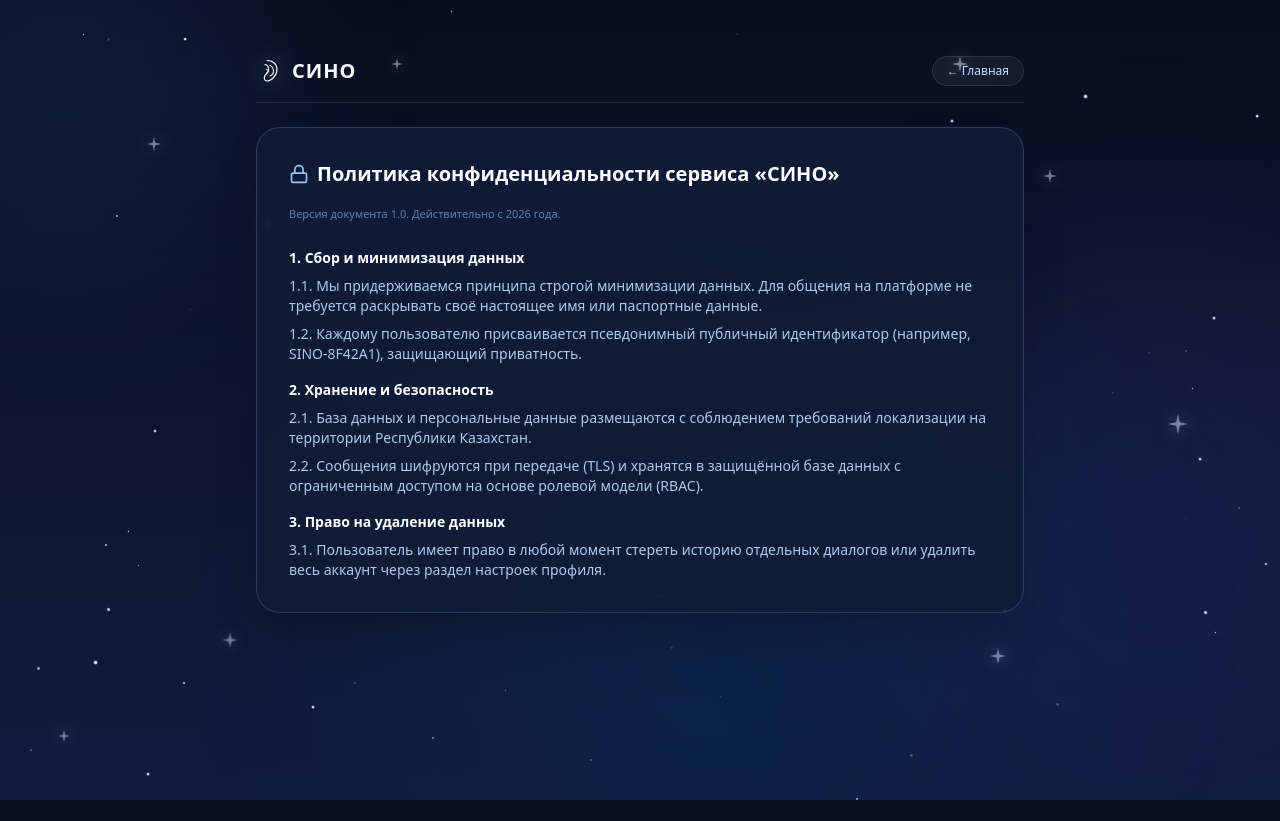
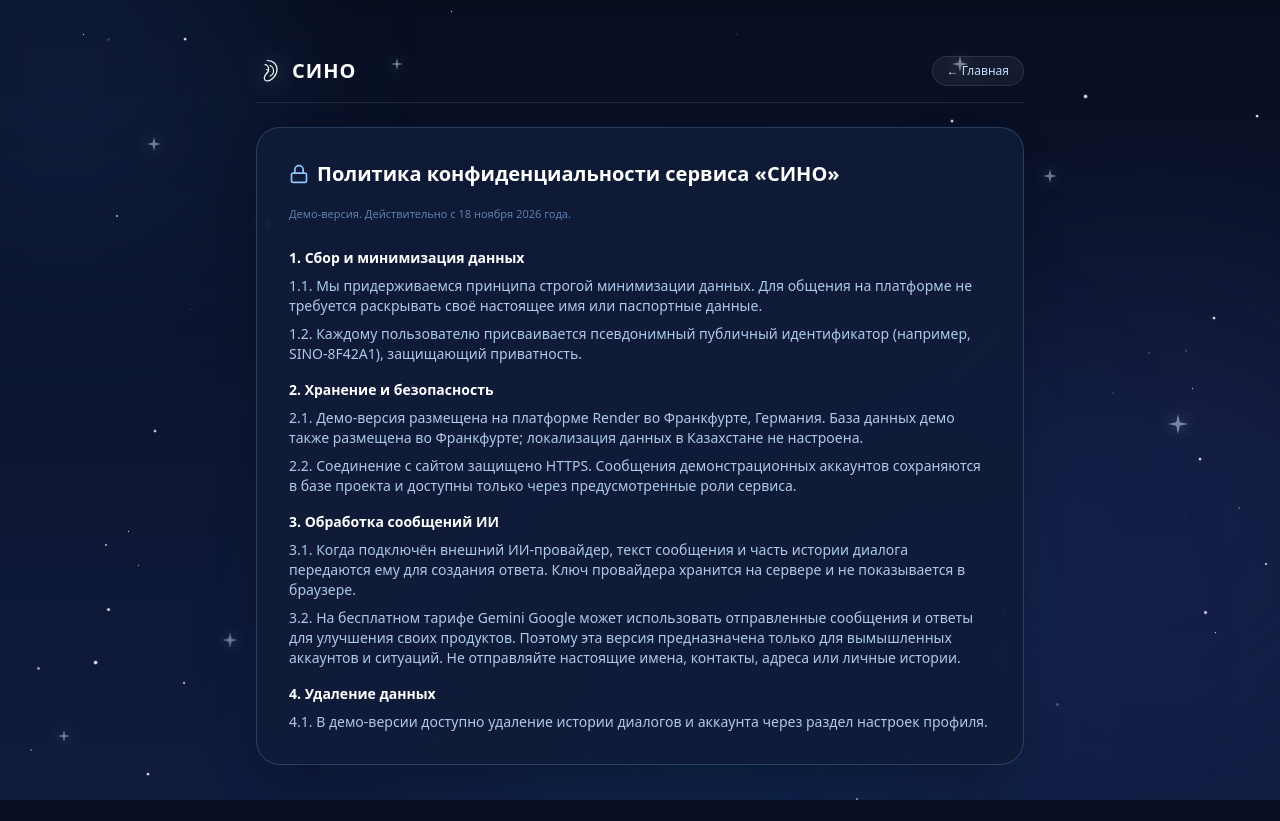
Before and after one commit to cary058/CINO, a Next.js app: page /privacy in a window 1280 px wide. Before the commit the page ends 800 px from the top, so only its background shows below. Built offline with nearby package versions, Linux system fonts and the light colour scheme.

Commit message:
Disclose demo data location and Gemini processing

```diff
--- a/src/app/privacy/page.tsx
+++ b/src/app/privacy/page.tsx
@@ -27,7 +27,7 @@ export default function PrivacyPage() {
             <Lock className="w-5 h-5 text-blue-300" />
             <h1 className="text-xl font-bold">Политика конфиденциальности сервиса «СИНО»</h1>
           </div>
-          <p className="text-[11px] text-blue-300/60">Версия документа 1.0. Действительно с 2026 года.</p>
+          <p className="text-[11px] text-blue-300/60">Демо-версия. Действительно с 18 ноября 2026 года.</p>
 
           <section className="space-y-2 pt-2">
             <h2 className="text-sm font-bold text-white">1. Сбор и минимизация данных</h2>
@@ -37,13 +37,19 @@ export default function PrivacyPage() {
 
           <section className="space-y-2">
             <h2 className="text-sm font-bold text-white">2. Хранение и безопасность</h2>
-            <p>2.1. База данных и персональные данные размещаются с соблюдением требований локализации на территории Республики Казахстан.</p>
-            <p>2.2. Сообщения шифруются при передаче (TLS) и хранятся в защищённой базе данных с ограниченным доступом на основе ролевой модели (RBAC).</p>
+            <p>2.1. Демо-версия размещена на платформе Render во Франкфурте, Германия. База данных демо также размещена во Франкфурте; локализация данных в Казахстане не настроена.</p>
+            <p>2.2. Соединение с сайтом защищено HTTPS. Сообщения демонстрационных аккаунтов сохраняются в базе проекта и доступны только через предусмотренные роли сервиса.</p>
           </section>
 
           <section className="space-y-2">
-            <h2 className="text-sm font-bold text-white">3. Право на удаление данных</h2>
-            <p>3.1. Пользователь имеет право в любой момент стереть историю отдельных диалогов или удалить весь аккаунт через раздел настроек профиля.</p>
+            <h2 className="text-sm font-bold text-white">3. Обработка сообщений ИИ</h2>
+            <p>3.1. Когда подключён внешний ИИ-провайдер, текст сообщения и часть истории диалога передаются ему для создания ответа. Ключ провайдера хранится на сервере и не показывается в браузере.</p>
+            <p>3.2. На бесплатном тарифе Gemini Google может использовать отправленные сообщения и ответы для улучшения своих продуктов. Поэтому эта версия предназначена только для вымышленных аккаунтов и ситуаций. Не отправляйте настоящие имена, контакты, адреса или личные истории.</p>
+          </section>
+
+          <section className="space-y-2">
+            <h2 className="text-sm font-bold text-white">4. Удаление данных</h2>
+            <p>4.1. В демо-версии доступно удаление истории диалогов и аккаунта через раздел настроек профиля.</p>
           </section>
         </div>
       </div>
```
